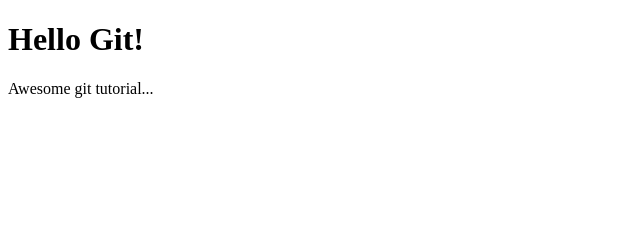
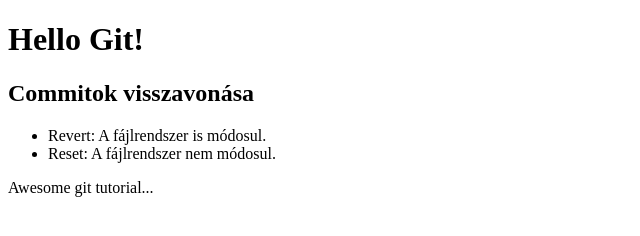
Before and after one commit to Bolivia1/yr13, a plain HTML site: page index.html in a window 1280 px wide. Shown: the whole page, without its empty margins (0-640 px from the left). Drawn offline with Linux system fonts and the light colour scheme.

Commit message:
Feat: Add list

```diff
--- a/index.html
+++ b/index.html
@@ -8,6 +8,17 @@
 </head>
 <body>
     <h1>Hello Git!</h1>
+    <h2>Commitok visszavonása</h2>
+    <ul>
+        <li>Revert: A fájlrendszer is módosul.</li>
+        <li>Reset: A fájlrendszer nem módosul.</li>
+
+
+
+    </ul>
+
+
+
     <p>Awesome git tutorial...</p>
 </body>
 </html>
```
